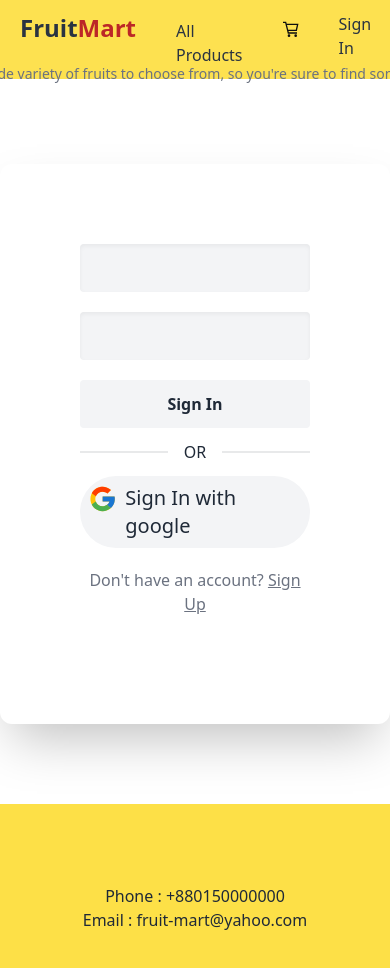
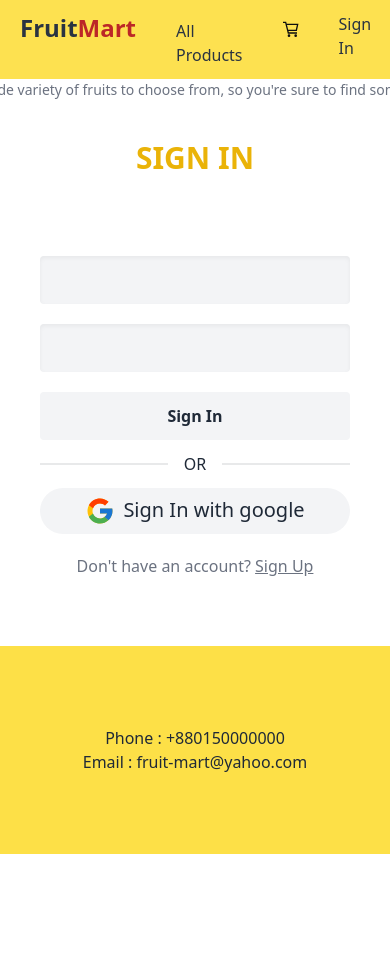
Before and after one commit to Aniqa4/Fruit-mart_, a React (Vite) app: page /sign-in in a window 390 px wide. Shown: the top 968 px of the page. After the commit the page ends 854 px from the top, so only its background shows below. Built offline with nearby package versions, Linux system fonts and the light colour scheme; no server answers.

Commit message:
responsive for mobile

```diff
--- a/src/AllProducts/AllProducts.jsx
+++ b/src/AllProducts/AllProducts.jsx
@@ -37,18 +37,18 @@ function AllProducts() {
     <div>
       <TopHeadlines></TopHeadlines>
       <Title title={'all products'}></Title>
-      <div className=' container mx-auto grid grid-cols-6 gap-5 mb-5'>
+      <div className=' text-xs md:text-base container px-5 md:mx-auto grid grid-cols-2 md:grid-cols-6 gap-5 mb-5'>
         {
           fruits.map((fruit,index) =>
             <div key={index} className=' bg-yellow-300'>
               <img src={fruit.image} className=' rounded' />
-              <div className='p-5'>
+              <div className='md:p-5 p-2'>
                 <h1 className=' font-semibold text-xl'>{fruit.name}</h1>
                 <p>Price/kg : {fruit.price} Tk</p>
                 <p>Origin: {fruit.origin}</p>
                 <p>Available Quanlity: {fruit.quantity}kg</p>
                 <button onClick={()=>handleCart(fruit._id,fruit.name,fruit.image,fruit.price)}
-                className='rounded px-2 bg-white hover:bg-slate-400'>Add to cart</button>
+                className='rounded mb-2 mg:mb-0 px-2 bg-white hover:bg-slate-400'>Add to cart</button> &nbsp;
                 <button className='rounded px-2 bg-white hover:bg-slate-400'>View Details</button>
               </div>
             </div>)
--- a/src/Authentication/SignIn.jsx
+++ b/src/Authentication/SignIn.jsx
@@ -5,6 +5,7 @@ import { Link, useLocation, useNavigate } from 'react-router-dom';
 import { AuthContext } from './AuthProvider';
 import Swal from 'sweetalert2';
 import { GoogleAuthProvider } from 'firebase/auth';
+import Title from '../Components/Title';
 
 
 function SignIn() {
@@ -100,7 +101,8 @@ function SignIn() {
     return (
         <div>
             <TopHeadlines></TopHeadlines>
-            <div className='lg:w-3/12 mx-auto my-20 p-20 shadow-2xl rounded-xl'>
+            <Title title={'Sign in'}></Title>
+            <div className='lg:w-3/12 mx-auto md:my-20 p-10 md:p-20 md:shadow-2xl md:rounded-xl'>
                 <form onSubmit={handleSignIn} className='grid grid-cols-1 gap-5'>
                     <input type="email" name='email' className=' rounded px-2 py-3  bg-gray-100 hover:bg-gray-200 shadow-inner' />
                     <input type="password" name='password' className=' rounded px-2 py-3  bg-gray-100 hover:bg-gray-200 shadow-inner' />
--- a/src/Authentication/SignUp.jsx
+++ b/src/Authentication/SignUp.jsx
@@ -4,6 +4,7 @@ import { Link, useLocation, useNavigate } from 'react-router-dom';
 import { AuthContext, auth } from './AuthProvider';
 import Swal from 'sweetalert2';
 import { updateProfile } from 'firebase/auth';
+import Title from '../Components/Title';
 
 function SignUp() {
     const { signUp } = useContext(AuthContext);
@@ -63,7 +64,8 @@ function SignUp() {
     return (
         <div>
             <TopHeadlines></TopHeadlines>
-            <div className='lg:w-3/12 mx-auto my-20 p-20 shadow-2xl rounded-xl'>
+            <Title title={'sign Up'}></Title>
+            <div className='lg:w-3/12 lg:mx-auto md:my-20 p-10 lg:p-20 md:shadow-2xl md:rounded-xl'>
                 <form onSubmit={handleSignUp} className='grid grid-cols-1 gap-5'>
                     <input type="name" name='name' placeholder='Enter your Name'
                         className=' rounded px-2 py-3  bg-gray-100 hover:bg-gray-200 shadow-inner' />
--- a/src/Dashboard/AddProducts.jsx
+++ b/src/Dashboard/AddProducts.jsx
@@ -37,7 +37,7 @@ export default function AddProducts() {
         })
     }
     return (
-        <div className=' container mx-auto'>
+        <div className=' container mx-auto px-5'>
             <Title title={'add items'}></Title>
             <form onSubmit={handleAdd} className='grid grid-cols-1 gap-5'>
                 <input type="product-name" name='productName' placeholder='Product Name'
--- a/src/Home/NewArrivals.jsx
+++ b/src/Home/NewArrivals.jsx
@@ -34,17 +34,17 @@ function NewArrivals() {
     return (
         <div>
             <Title title='New Arrivals'></Title>
-            <div className='container mx-auto grid grid-cols-2 md:grid-cols-4 gap-10 mb-5'>
+            <div className='text-xs md:text-base  container md:mx-auto grid grid-cols-2 md:grid-cols-4 md:gap-10 gap-5 px-5 mb-5'>
                 {
                     fruits.map((fruit, index) =>
                         <div key={index} className=' bg-yellow-300'>
                             <img src={fruit.image} className=' rounded' />
-                            <div className='p-5'>
-                                <h1 className=' text-xl'>{fruit.name}</h1>
+                            <div className='lg:p-5 p-2'>
+                                <h1 className='text-xl'>{fruit.name}</h1>
                                 <p>Price : {fruit.price} Tk</p>
                                 <button onClick={()=>handleCart(fruit._id,fruit.name,fruit.image,fruit.price)}
-                                className='rounded px-5 py-2 bg-white me-2 hover:bg-slate-400'>Add to cart</button>
-                                <button className='rounded px-5 py-2 bg-white hover:bg-slate-400'>View Details</button>
+                                className='rounded mb-2 mg:mb-0 p-2 md:px-5 md:py-2 bg-white me-2 hover:bg-slate-400'>Add to cart</button>
+                                <button className='rounded mb-2 mg:mb-0 p-2 md:px-5 md:py-2 bg-white hover:bg-slate-400'>View Details</button>
                             </div>
                         </div>)
                 }
--- a/src/Layout/Layout.jsx
+++ b/src/Layout/Layout.jsx
@@ -9,7 +9,7 @@ function Layout() {
     return (
         <div>
             <Navbar></Navbar>
-            <div className='pt-16'>
+            <div className='lg:pt-16 pt-20'>
                 <Outlet></Outlet>
             </div>
             <Footer></Footer>
--- a/tailwind.config.js
+++ b/tailwind.config.js
@@ -8,4 +8,7 @@ export default {
     extend: {},
   },
   plugins: [require("daisyui")],
+  daisyui: {
+    themes: ["light"],
+  },
 }
```
